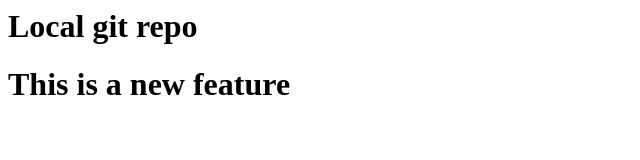
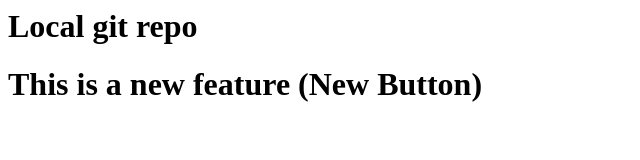
Before and after one commit to shivam821/git-local-repo, a plain HTML site: page index.html in a window 1280 px wide. Shown: the whole page, without its empty margins (0-640 px from the left). Drawn offline with Linux system fonts and the light colour scheme.

Commit message:
New feature new Button

```diff
--- a/index.html
+++ b/index.html
@@ -1,2 +1,2 @@
 <h1>Local git repo</h1>
-<h1>This is a new feature</h1>
+<h1>This is a new feature (New Button)</h1>
```
